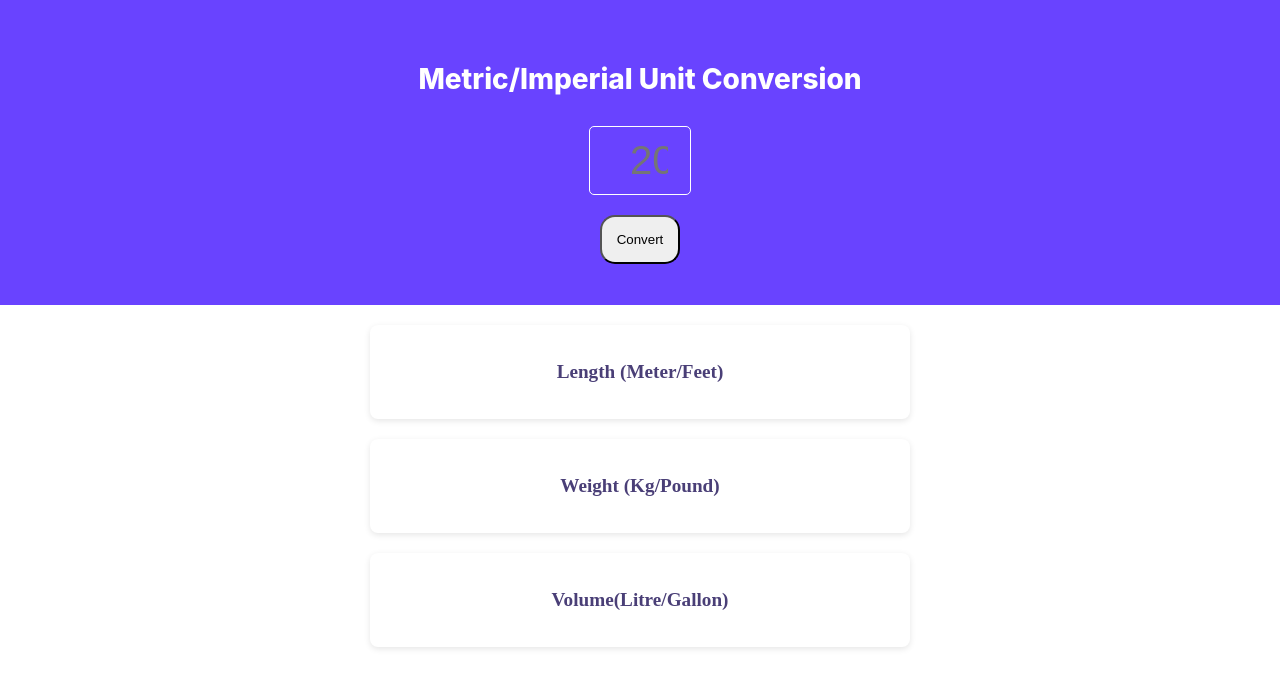
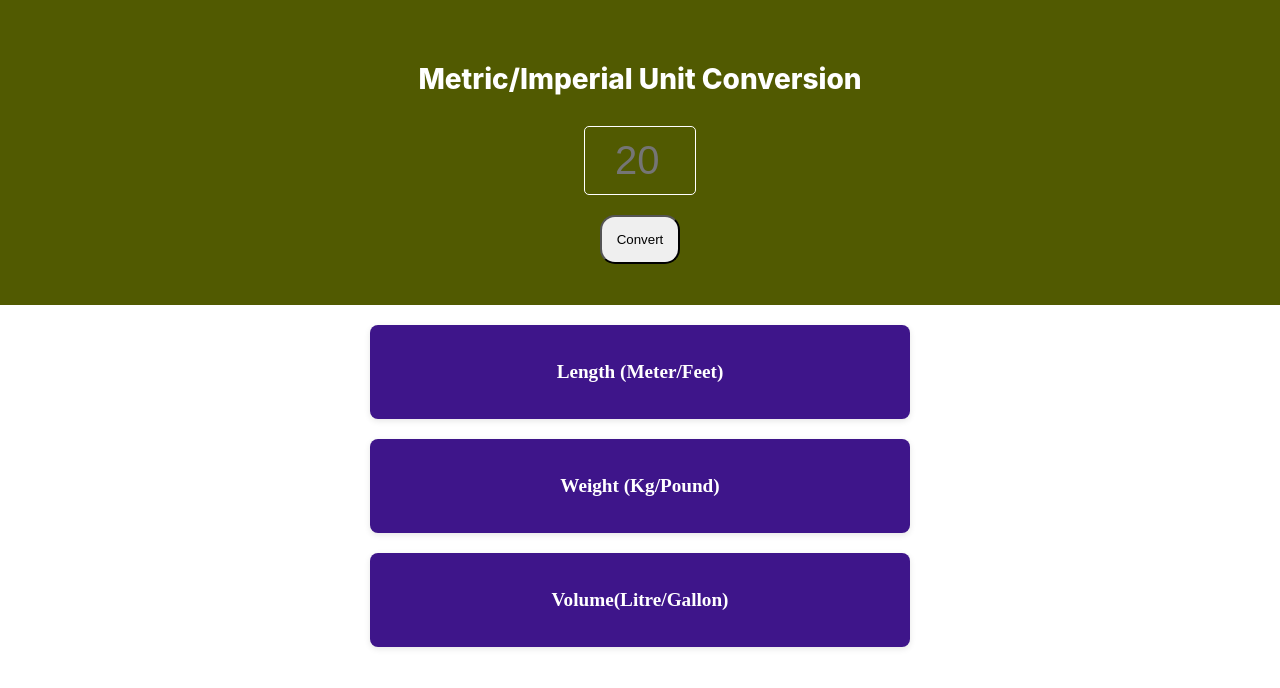
Before and after one commit to sthavirpunwatkar/unit-converter, a website built with Vite: page index.html in a window 1280 px wide. Built offline with nearby package versions, Linux system fonts and the light colour scheme.

Commit message:
updated color scheme

```diff
--- a/index.css
+++ b/index.css
@@ -3,7 +3,7 @@ body {
 }/* light-mode */
 
 .rectangle{
-    background-color: #6943FF;
+    background-color: #515a01ff;
     height:285px;
     margin: auto;
     padding:10px 10px;
@@ -44,14 +44,14 @@ button{
 input{
    background-color: transparent;
    color: white;
-   width: 60px;
+   width: 70px;
    border-style: none;
-   padding-left: 20px;
+   padding-left: 10px;
    font-size: 40px;
 }
 
 .card {
-  background: #ffffff;        /* white background */
+  background: #3e158aff;        /* white background */
   padding: 20px;
   border-radius: 8px;         /* rounded corners */
   box-shadow: 0 2px 6px rgba(0,0,0,0.1); /* subtle shadow */
@@ -63,10 +63,10 @@ input{
 .card h2 {
   margin-bottom: 10px;
   font-size: 1.2rem;
-  color: #4a3f77;             /* purple text */
+  color: #ffffffff;             /* purple text */
 }
 
 .card p {
   font-size: 1rem;
-  color: #333;
+  color: #fffefeff;
 }
```
